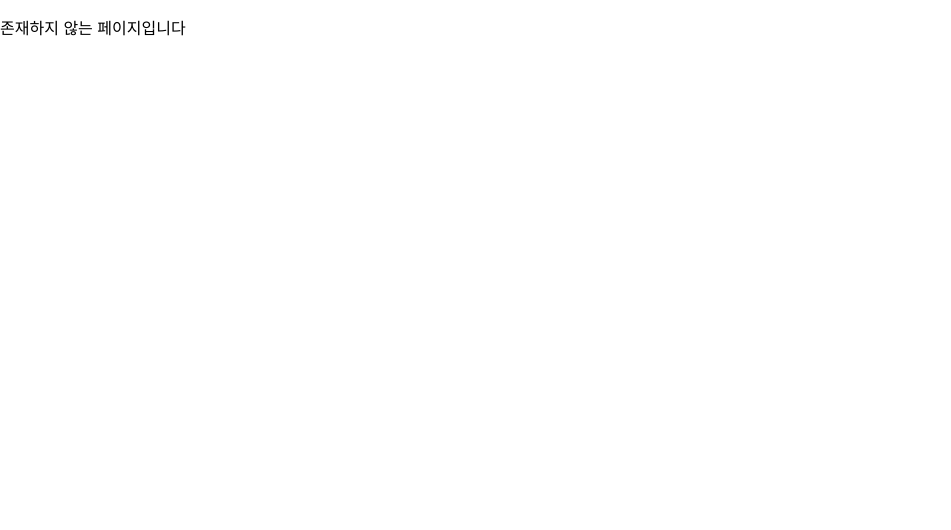
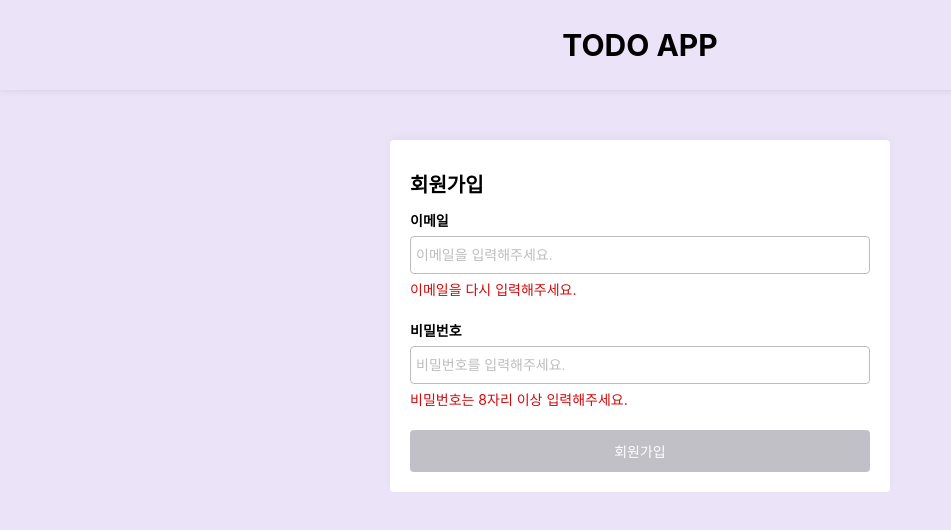
Before and after one commit to hyemin33/todo-app, a React (Vite) app: page /signup in a window 1280 px wide. Before the commit this address had no page. Shown: the top 530 px of the page, without its empty margins (0-951 px from the left). Built offline with nearby package versions, Linux system fonts and the light colour scheme.

Commit message:
[#11] 회원가입 페이지 만들기

```diff
--- a/src/components/molecules/LabelInput.tsx
+++ b/src/components/molecules/LabelInput.tsx
@@ -1,5 +1,5 @@
 import styled from '@emotion/styled';
-import Input, { IInput } from '../atoms/Input';
+import Input, { IInput } from '@src/components/atoms/Input';
 
 interface ILabelInput extends IInput {
   label?: string;
--- a/src/components/organism/AuthForm.tsx
+++ b/src/components/organism/AuthForm.tsx
@@ -3,10 +3,10 @@ import { signIn, signUp } from '@src/apis/auth';
 import auth from '@src/utils/auth';
 import { useNavigate } from 'react-router-dom';
 
-import { FlexCenterBox, FormBox } from '../atoms/Box';
-import Button from '../atoms/Button';
-import LabelInput from '../molecules/LabelInput';
-import { H2 } from '../atoms/Typography';
+import { FlexCenterBox, FormBox } from '@src/components/atoms/Box';
+import Button from '@src/components/atoms/Button';
+import LabelInput from '@src/components/molecules/LabelInput';
+import { H2 } from '@src/components/atoms/Typography';
 import useValidation from '@src/utils/hooks/useValidation';
 
 const AuthForm = ({ mode = '' }: { mode: string }) => {
@@ -40,11 +40,11 @@ const AuthForm = ({ mode = '' }: { mode: string }) => {
           email: user.email,
           password: user.password,
         });
-        navigate('/login');
+        navigate('/signin');
       }
     } catch (error) {
       if (error instanceof Error) {
-        return alert(error.message);
+        return alert(error);
       }
     }
   };
--- a/src/components/templetes/Header.tsx
+++ b/src/components/templetes/Header.tsx
@@ -1,5 +1,5 @@
 import styled from '@emotion/styled';
-import { H1 } from '../atoms/Typography';
+import { H1 } from '@src/components/atoms/Typography';
 
 const Header = () => {
   return (
--- a/src/pages/Login/index.tsx
+++ b/src/pages/Signin/index.tsx
@@ -1,7 +1,7 @@
 import AuthForm from '@src/components/organism/AuthForm';
 
-const LoginPage = () => {
+const SigninPage = () => {
   return <AuthForm mode='signin' />;
 };
 
-export default LoginPage;
+export default SigninPage;
--- /dev/null
+++ b/src/pages/Signup/index.tsx
@@ -0,0 +1,7 @@
+import AuthForm from '@src/components/organism/AuthForm';
+
+const SignupPage = () => {
+  return <AuthForm mode='signup' />;
+};
+
+export default SignupPage;
```
Also changed, not shown: src/routes/AppRouter.tsx (+8 -3 lines).
